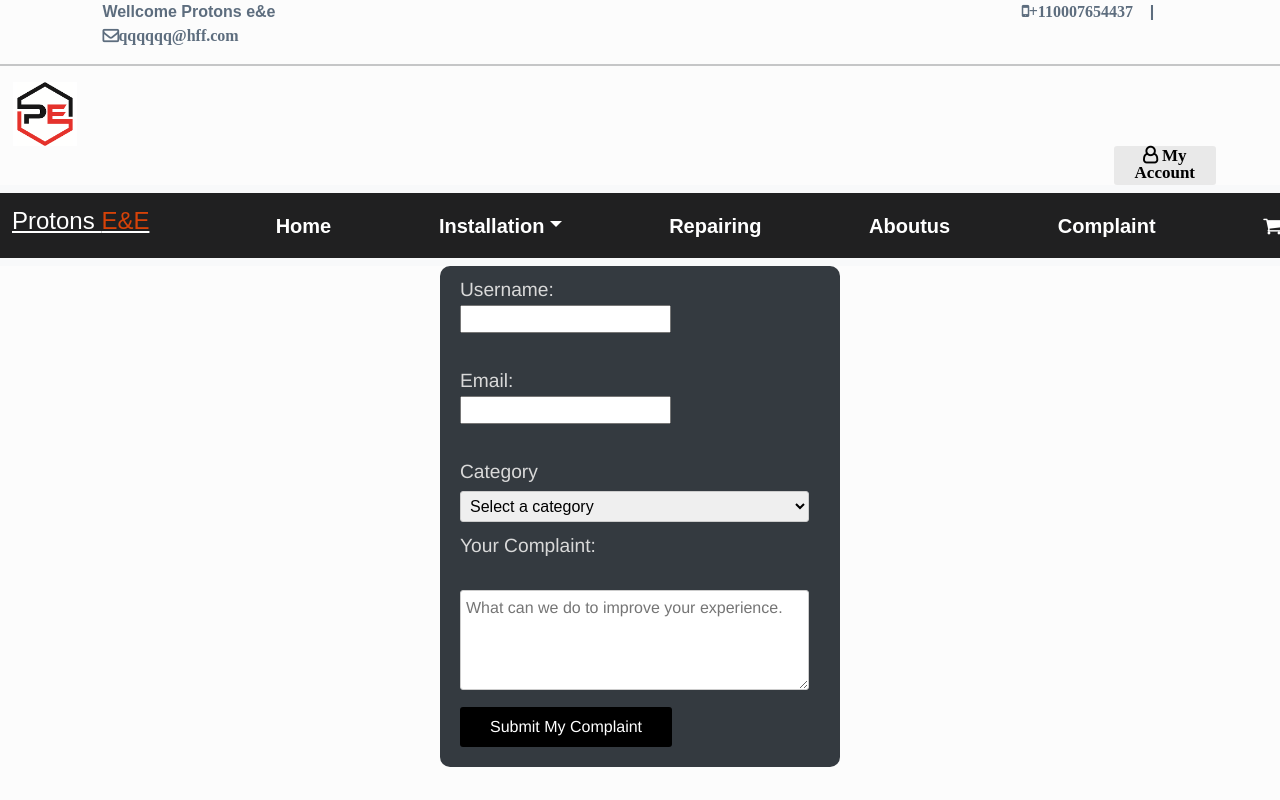
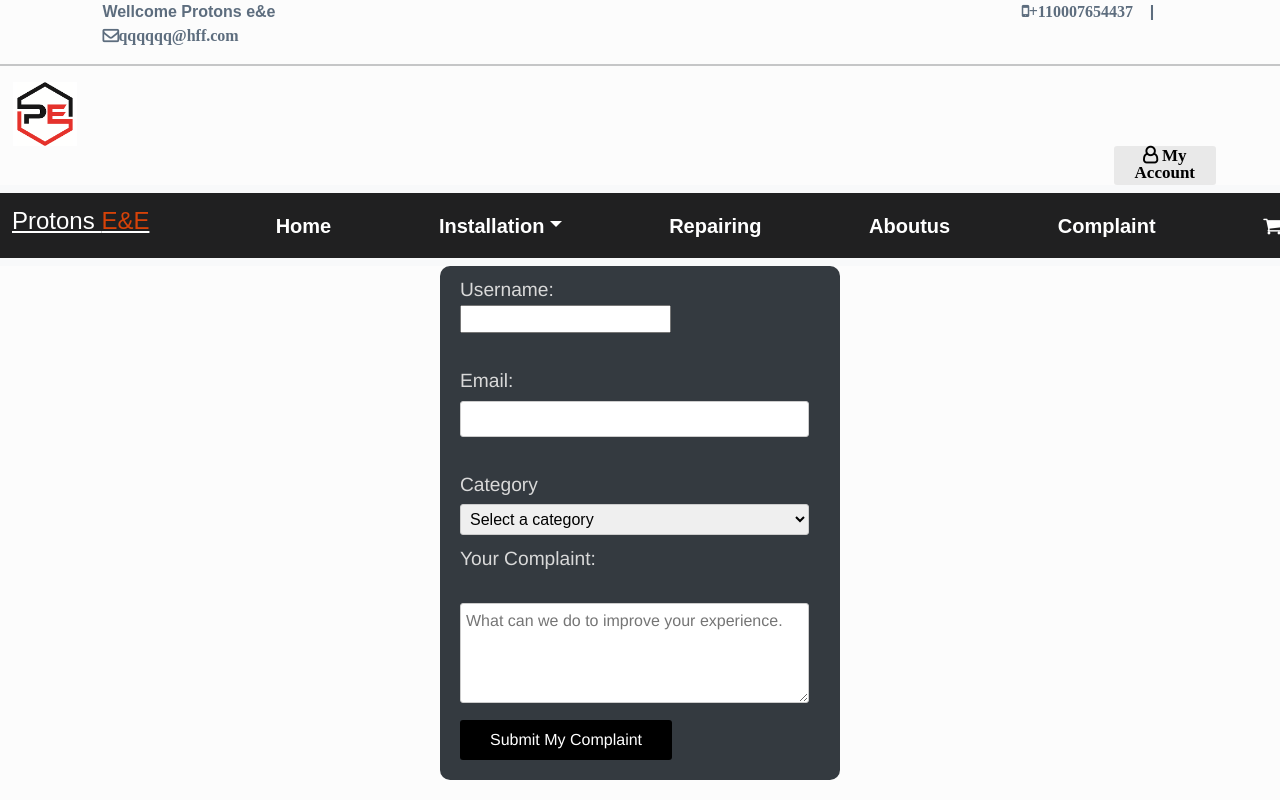
Before and after one commit to SKSpraveen/ITP-Project, a React (Create React App) app in the folder frontend/: page /complaints in a window 1280 px wide. Shown: the top 800 px of the page. Built offline with nearby package versions, Linux system fonts and the light colour scheme; no server answers.

Commit message:
css changed again

```diff
--- a/frontend/src/Pages/Nuwani/App.css
+++ b/frontend/src/Pages/Nuwani/App.css
@@ -37,7 +37,7 @@ body {
   font-size: larger;
   font-family: 'Franklin Gothic Medium', 'Arial Narrow', Arial, sans-serif;
 }
-.input[type="email"], textarea {
+.inputnuw[type="email"], textarea {
   width: 97%;
   padding: 5px;
   margin-top: 5px;
@@ -45,7 +45,7 @@ body {
   border-radius: 3px;
 }
 
-select {
+.selectnuw {
   width: 97%;
   padding: 5px;
   margin-top: 5px;
--- a/frontend/src/Pages/Nuwani/Complaintportal/CompUserForm.js
+++ b/frontend/src/Pages/Nuwani/Complaintportal/CompUserForm.js
@@ -84,11 +84,11 @@ const CompUserForm = ({ addComps, updateComps, submitted, data, isEdit }) => {
                 <div id="popupsmart-feedback">
                     <form onSubmit={handleSubmit}>
                         <label class="labelnuw" htmlFor="uname">Username:</label>
-                        <input type="text" id="uname" name="uname" value={uname} onChange={handleUnameChange}/><br /><br />
+                        <input class="inputnuw" type="text" id="uname" name="uname" value={uname} onChange={handleUnameChange}/><br /><br />
                         <label class="labelnuw" htmlFor="email">Email:</label>
-                        <input type="email" id="email" name="email" value={email} onChange={handleEmailChange}/><br /><br />
+                        <input  class="inputnuw"type="email" id="email" name="email" value={email} onChange={handleEmailChange}/><br /><br />
                         <label class="labelnuw" htmlFor="category">Category</label>
-                        <select id="category" name="category" value={category} onChange={handleCategoryChange}>
+                        <select class="selectnuw"  id="category" name="category" value={category} onChange={handleCategoryChange}>
                             <option value="">Select a category</option>
                             <option value="Installation">Installation</option>
                             <option value="Repairing">Repairing</option>
```
